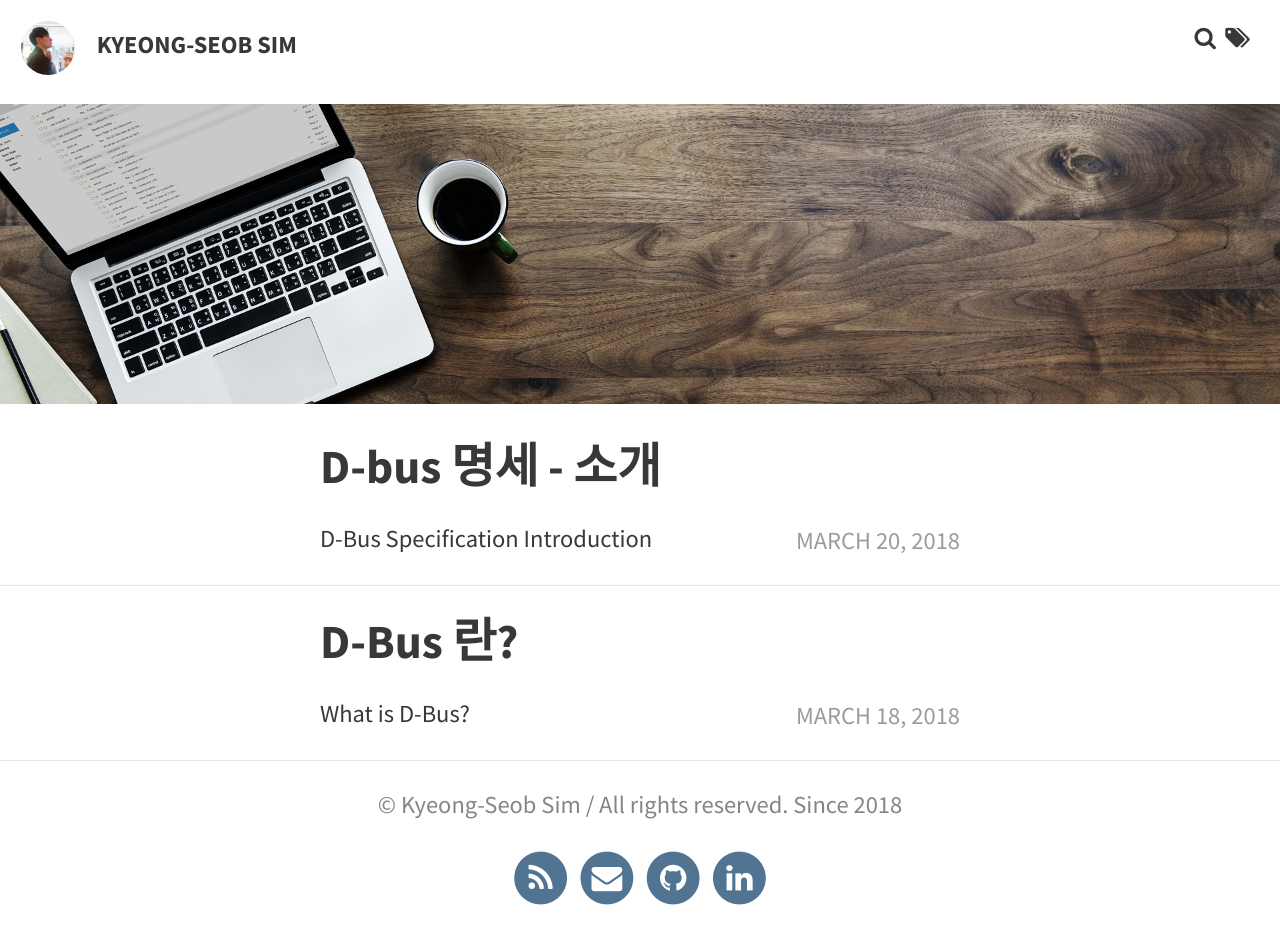
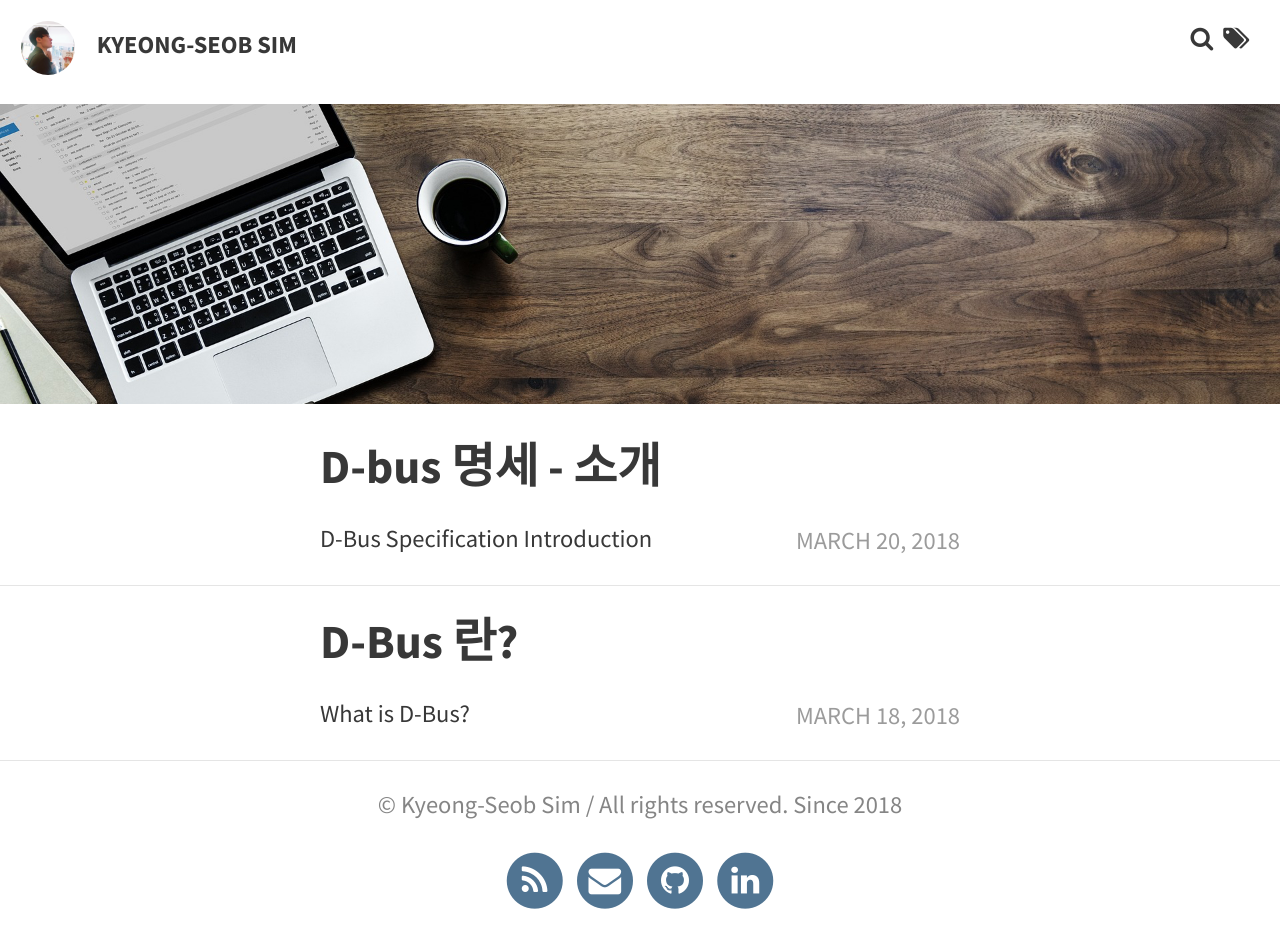
Before and after one commit to kssim/blog, a Jekyll site: the page built from index.html, in a window 1280 px wide. Built offline with Jekyll 4.4.1, drawn with Linux system fonts in a browser that asks for light colours; the list of posts is cut into pages by our own code.

Commit message:
Refined list font size

```diff
--- a/_sass/base/_global.scss
+++ b/_sass/base/_global.scss
@@ -59,12 +59,9 @@ h3 {
 }
 
 h4,
+li,
 p {
   @extend %font-size-content;
-}
-
-li {
-  @extend %font-size-list;
 }
 
 
--- a/_sass/base/_utility.scss
+++ b/_sass/base/_utility.scss
@@ -37,16 +37,6 @@
   }
   @media (max-width: $small-size) {
     font-size: $font-size * 1.5;
-  }
-}
-
-%font-size-list {
-  font-size: $font-size * 3.3;
-  @media (max-width: $medium-size) {
-    font-size: $font-size * 2.2;
-  }
-  @media (max-width: $small-size) {
-    font-size: $font-size * 1.2;
   }
 }
 
```
